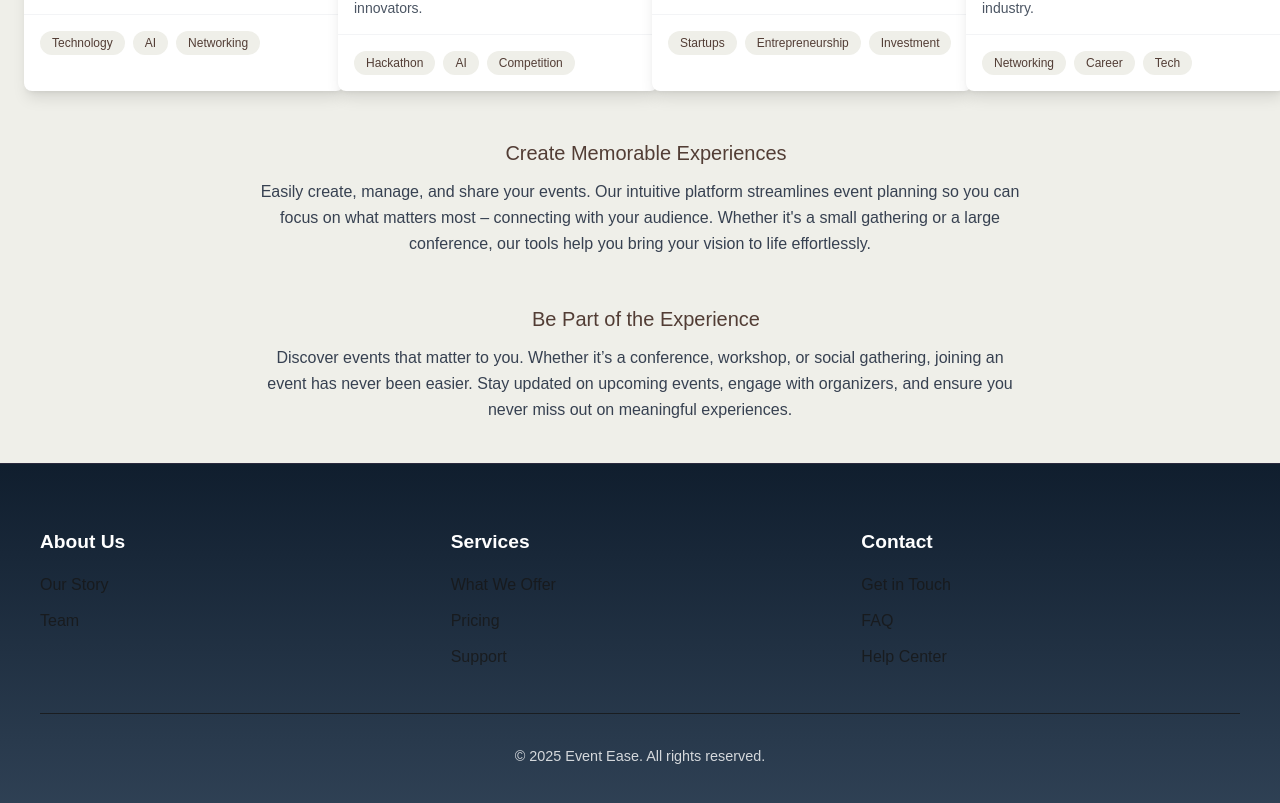
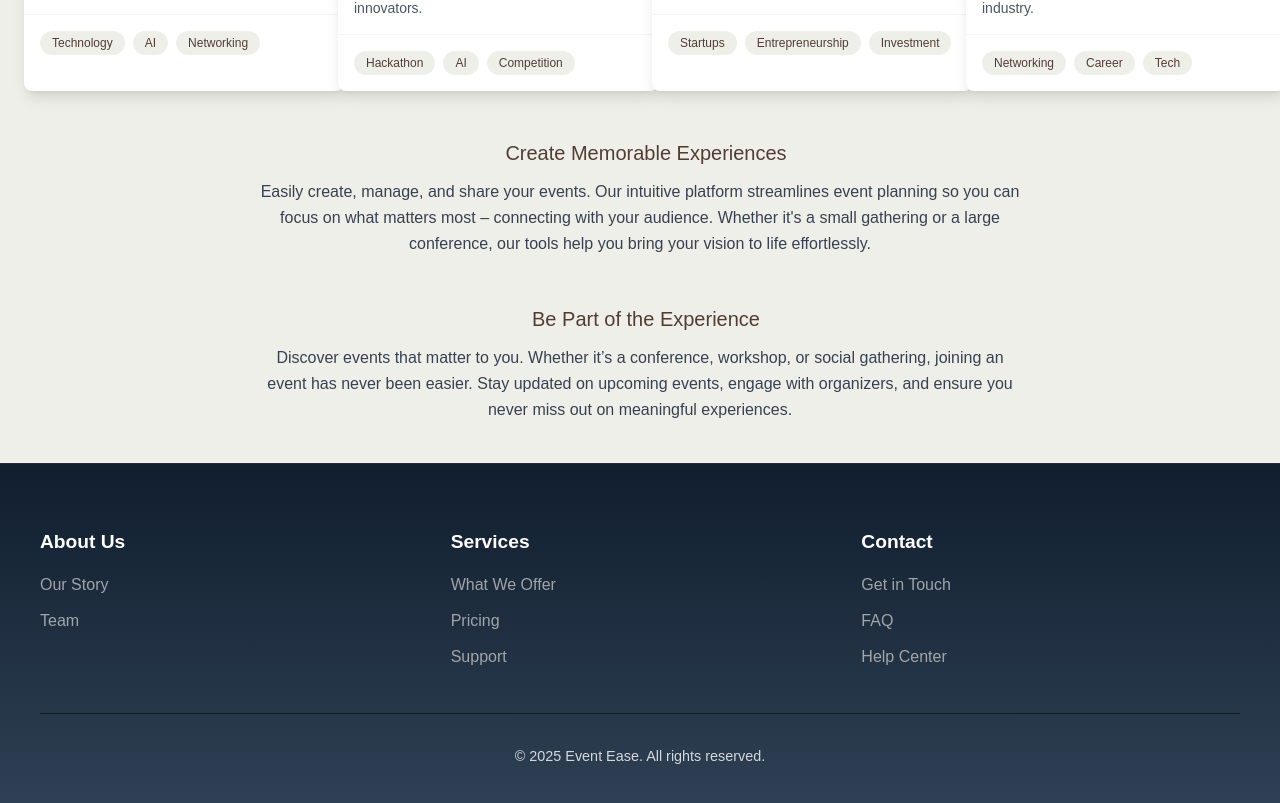
Before and after one commit to techstartucalgary/Event-Ease, a Next.js app: page / in a window 1280 px wide. Shown: the part 1222-2025 px from the top of the page. Built offline with nearby package versions, Linux system fonts and the light colour scheme.

Commit message:
adjust color of footer fonts

```diff
--- a/src/app/footer.css
+++ b/src/app/footer.css
@@ -38,7 +38,7 @@
 }
 
 .footer-links a {
-    color: var(--foreground);
+    color: #c2c2c2;
     text-decoration: none;
     opacity: 0.8;
     transition: opacity 0.2s ease;
```
